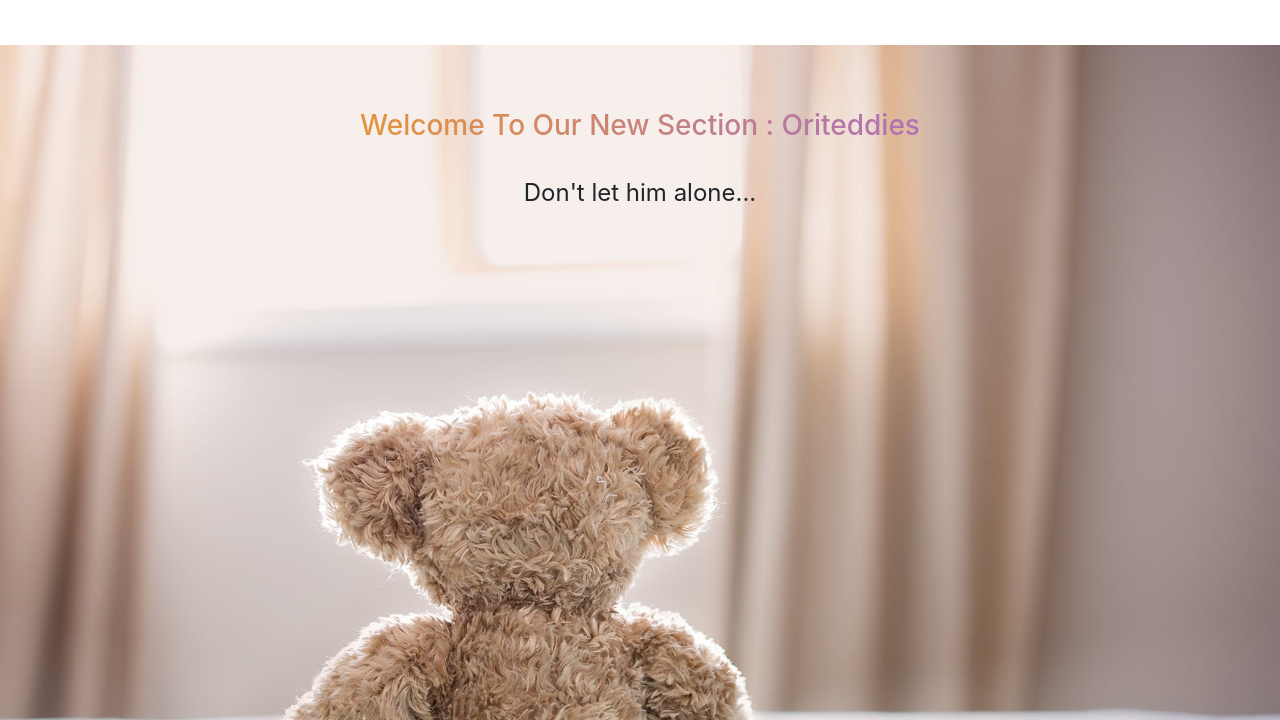
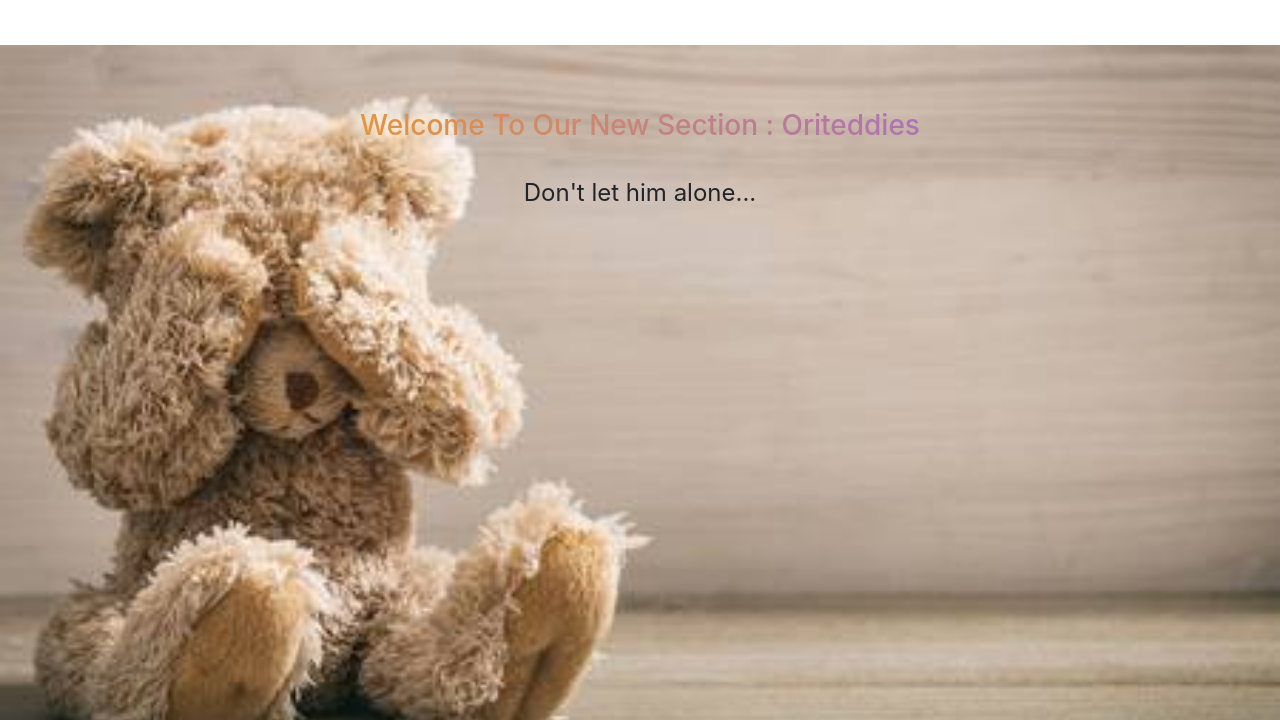
Before and after one commit to TerenceHilderal/Orinoco, a website: page index.html in a window 1280 px wide. Shown: the part 680-1400 px from the top of the page. Drawn offline with nearby package versions, Linux system fonts and the light colour scheme; no server answers; files whose address does not match are found by name; a web font is replaced by a local one.

Commit message:
changer l'image du jumbotron

```diff
--- a/scss/style.scss
+++ b/scss/style.scss
@@ -61,7 +61,7 @@ h3{
 /* PRESENTATION NEW SECTION */
 .jumbotron{
     height: 800px;
-    background: url(/images/teddy_5.jpg) no-repeat;
+    background: url(/images/teddytriste.jpg) no-repeat;
     background-size:100%
 }
 .new-section p{
```
Also changed, not shown: css/style.css, images/teddytriste.jpg (added).
